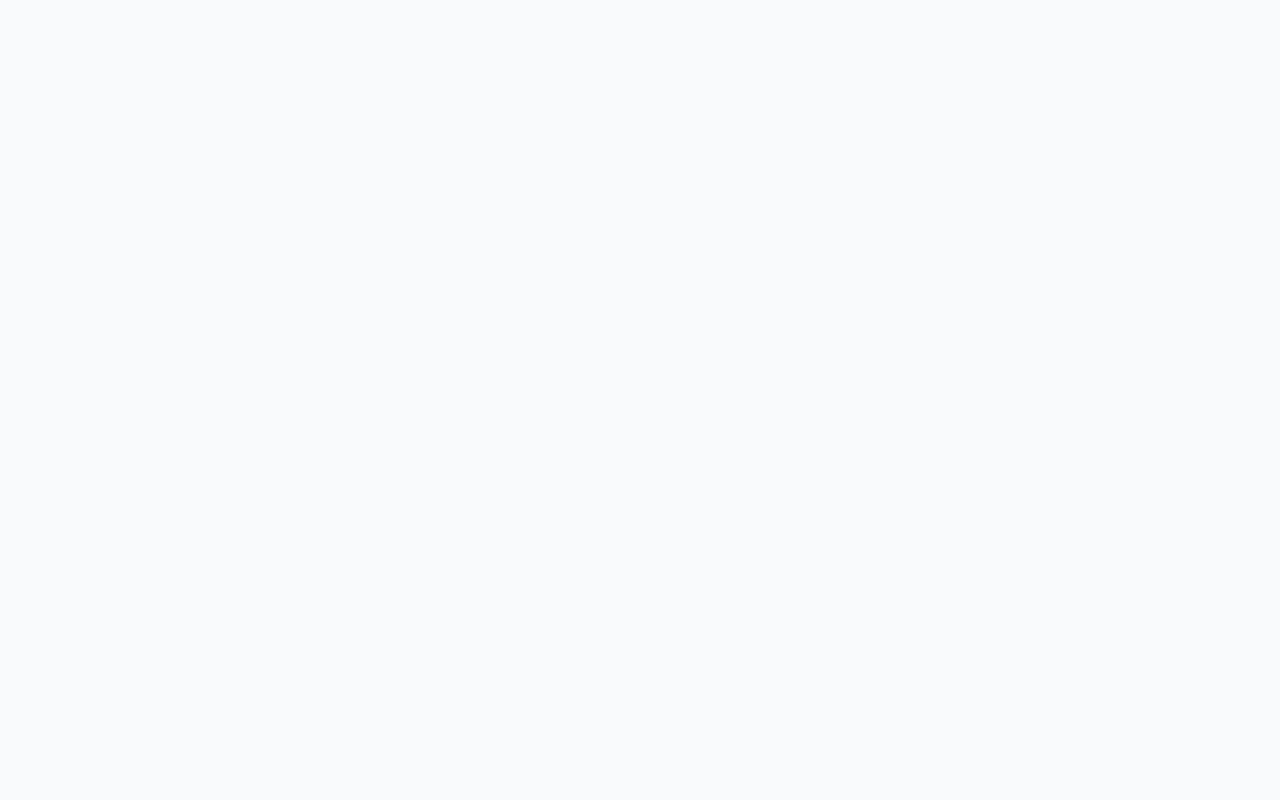
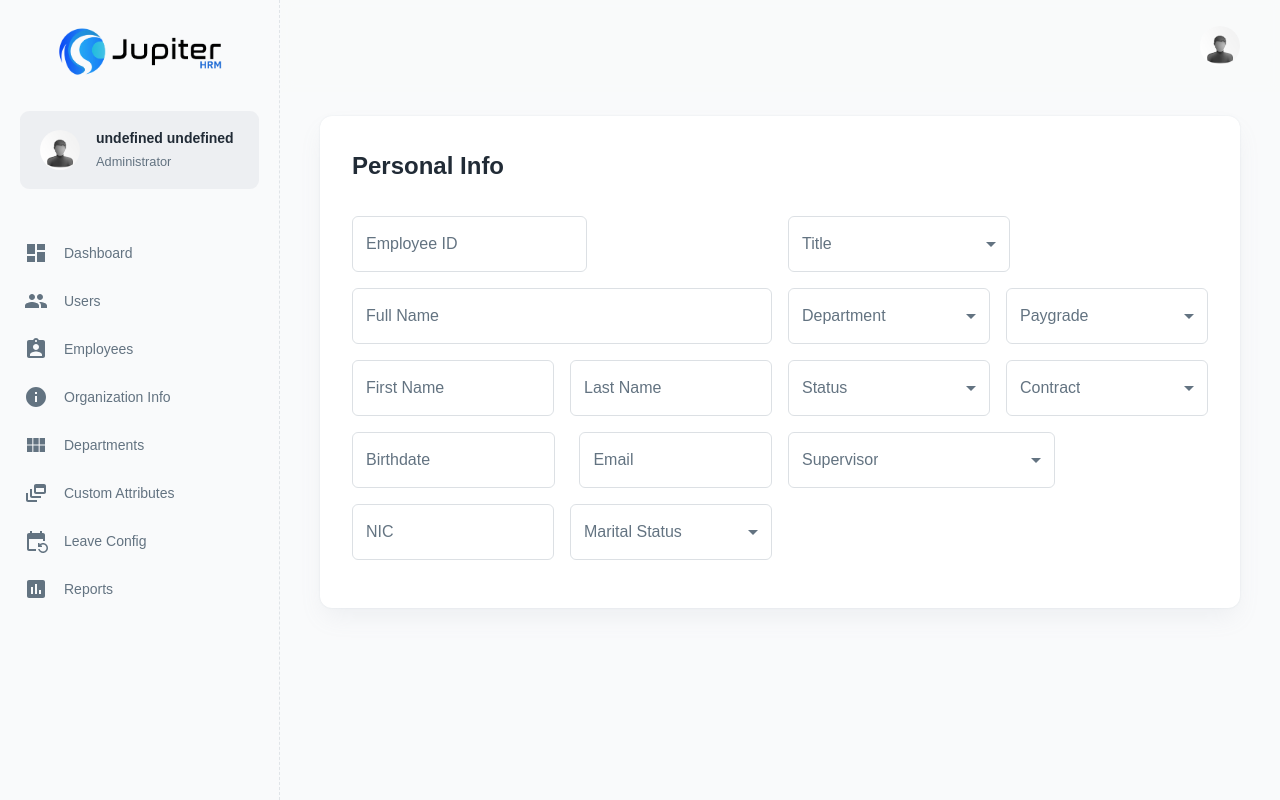
Before and after one commit to dan-niles/jupiter-frontend, a React (Create React App) app: page /dashboard/personal-info in a window 1280 px wide. Before the commit this address had no page. Built offline with nearby package versions, Linux system fonts and the light colour scheme; sample sign-in values are in the browser's storage; some icons are missing.

Commit message:
Create personal info page

```diff
--- a/src/pages/ChangePassword.js
+++ b/src/pages/ChangePassword.js
@@ -31,7 +31,7 @@ export default function ChangePassword() {
 			</Helmet>
 
 			<Container>
-				<Stack
+				{/* <Stack
 					direction="row"
 					alignItems="center"
 					justifyContent="space-between"
@@ -50,7 +50,7 @@ export default function ChangePassword() {
 					>
 						Go Back
 					</Button>
-				</Stack>
+				</Stack> */}
 
 				<Card>
 					<Box
@@ -67,9 +67,9 @@ export default function ChangePassword() {
 							justifyContent="space-between"
 							mb={3}
 						>
-							{/* <Typography variant="h4" gutterBottom>
+							<Typography variant="h4" gutterBottom>
 								Change Password
-							</Typography> */}
+							</Typography>
 						</Stack>
 						<form>
 							<Grid container spacing={2}>
--- /dev/null
+++ b/src/pages/PersonalInfo.js
@@ -0,0 +1,293 @@
+import { Helmet } from "react-helmet-async";
+import { useState } from "react";
+import { NavLink as RouterLink } from "react-router-dom";
+// @mui
+import {
+	Card,
+	Stack,
+	Paper,
+	Button,
+	Container,
+	Typography,
+	TextField,
+	MenuItem,
+	Grid,
+} from "@mui/material";
+// components
+import Iconify from "../components/iconify";
+import Scrollbar from "../components/scrollbar";
+import { Box } from "@mui/system";
+
+import { AdapterDateFns } from "@mui/x-date-pickers/AdapterDateFns";
+import { LocalizationProvider } from "@mui/x-date-pickers/LocalizationProvider";
+import { DatePicker } from "@mui/x-date-pickers/DatePicker";
+
+// ----------------------------------------------------------------------
+
+export default function PersonalInfo() {
+	const [value, setValue] = useState(null);
+
+	return (
+		<>
+			<Helmet>
+				<title> Employee Info | Jupiter HRM </title>
+			</Helmet>
+
+			<Container>
+				{/* <Stack
+					direction="row"
+					alignItems="center"
+					justifyContent="space-between"
+					mb={5}
+				>
+					<Typography variant="h4" gutterBottom>
+						Employees
+					</Typography>
+
+					<Button
+						color="error"
+						variant="outlined"
+						startIcon={<Iconify icon="eva:arrow-ios-back-fill" />}
+						component={RouterLink}
+						to="/dashboard"
+					>
+						Go Back
+					</Button>
+				</Stack> */}
+
+				<Card>
+					<Box
+						sx={{
+							p: 2,
+							m: 2,
+						}}
+						noValidate
+						autoComplete="off"
+					>
+						<Stack
+							direction="row"
+							alignItems="center"
+							justifyContent="space-between"
+							mb={3}
+						>
+							<Typography variant="h4" gutterBottom>
+								Personal Info
+							</Typography>
+						</Stack>
+
+						<Grid container spacing={2}>
+							<Grid item xs={6}>
+								<Stack direction="row" spacing={2} sx={{ mb: 2 }}>
+									<TextField
+										id="emp_id"
+										label="Employee ID"
+										InputProps={{
+											readOnly: true,
+										}}
+										// value={name}
+										// onChange={handleChange}
+									/>
+								</Stack>
+								<Stack direction="row" spacing={2} sx={{ mb: 2 }}>
+									<TextField
+										id="full_name"
+										label="Full Name"
+										sx={{ width: "50ch" }}
+										InputProps={{
+											readOnly: true,
+										}}
+										// value={name}
+										// onChange={handleChange}
+									/>
+								</Stack>
+								<Stack direction="row" spacing={2} sx={{ mb: 2 }}>
+									<TextField
+										id="first_name"
+										label="First Name"
+										sx={{ width: "24ch" }}
+										InputProps={{
+											readOnly: true,
+										}}
+										// value={name}
+										// onChange={handleChange}
+									/>
+									<TextField
+										id="last_name"
+										label="Last Name"
+										sx={{ width: "24ch" }}
+										InputProps={{
+											readOnly: true,
+										}}
+										// value={name}
+										// onChange={handleChange}
+									/>
+								</Stack>
+								<Stack direction="row" spacing={3} sx={{ mb: 2 }}>
+									<LocalizationProvider dateAdapter={AdapterDateFns}>
+										<DatePicker
+											label="Birthdate"
+											value={value}
+											onChange={(newValue) => {
+												setValue(newValue);
+											}}
+											renderInput={(params) => <TextField {...params} />}
+											InputProps={{
+												readOnly: true,
+											}}
+										/>
+									</LocalizationProvider>
+									<TextField
+										id="email"
+										label="Email"
+										sx={{ width: "25ch" }}
+										InputProps={{
+											readOnly: true,
+										}}
+										// value={name}
+										// onChange={handleChange}
+									/>
+								</Stack>
+								<Stack direction="row" spacing={2} sx={{ mb: 2 }}>
+									<TextField
+										id="nic"
+										label="NIC"
+										sx={{ width: "25ch" }}
+										InputProps={{
+											readOnly: true,
+										}}
+										// value={name}
+										// onChange={handleChange}
+									/>
+									<TextField
+										id="marital_status"
+										select
+										label="Marital Status"
+										sx={{ width: "25ch" }}
+										InputProps={{
+											readOnly: true,
+										}}
+										// value={currency}
+										// onChange={handleChange}
+									>
+										<MenuItem key="Single" value="Single">
+											Single
+										</MenuItem>
+										<MenuItem key="Married" value="Married">
+											Married
+										</MenuItem>
+									</TextField>
+								</Stack>
+							</Grid>
+							<Grid item xs={6}>
+								<Stack direction="row" spacing={2} sx={{ mb: 2 }}>
+									<TextField
+										id="title"
+										select
+										label="Title"
+										sx={{ width: "25ch" }}
+										InputProps={{
+											readOnly: true,
+										}}
+										// value={currency}
+										// onChange={handleChange}
+									>
+										<MenuItem key="Software Engineer" value="Software Engineer">
+											Software Engineer
+										</MenuItem>
+									</TextField>
+								</Stack>
+								<Stack direction="row" spacing={2} sx={{ mb: 2 }}>
+									<TextField
+										id="department"
+										select
+										label="Department"
+										sx={{ width: "25ch" }}
+										InputProps={{
+											readOnly: true,
+										}}
+										// value={currency}
+										// onChange={handleChange}
+									>
+										<MenuItem key="ICT" value="ICT">
+											ICT
+										</MenuItem>
+									</TextField>
+
+									<TextField
+										id="paygrade"
+										select
+										label="Paygrade"
+										sx={{ width: "25ch" }}
+										InputProps={{
+											readOnly: true,
+										}}
+										// value={currency}
+										// onChange={handleChange}
+									>
+										<MenuItem key="Level 1" value="Level 1">
+											Level 1
+										</MenuItem>
+										<MenuItem key="Level 2" value="Level 2">
+											Level 2
+										</MenuItem>
+									</TextField>
+								</Stack>
+								<Stack direction="row" spacing={2} sx={{ mb: 2 }}>
+									<TextField
+										id="status"
+										select
+										label="Status"
+										sx={{ width: "25ch" }}
+										InputProps={{
+											readOnly: true,
+										}}
+										// value={currency}
+										// onChange={handleChange}
+									>
+										<MenuItem key="Fulltime" value="Fulltime">
+											Full-time
+										</MenuItem>
+									</TextField>
+
+									<TextField
+										id="contract"
+										select
+										label="Contract"
+										sx={{ width: "25ch" }}
+										InputProps={{
+											readOnly: true,
+										}}
+										// value={currency}
+										// onChange={handleChange}
+									>
+										<MenuItem key="Fulltime" value="Fulltime">
+											Full-time
+										</MenuItem>
+									</TextField>
+								</Stack>
+								<Stack direction="row" spacing={2} sx={{ mb: 2 }}>
+									<TextField
+										id="supervisor_id"
+										select
+										label="Supervisor"
+										sx={{ width: "30ch" }}
+										InputProps={{
+											readOnly: true,
+										}}
+										// value={currency}
+										// onChange={handleChange}
+									>
+										<MenuItem key="John Doe" value="John Doe">
+											John Doe
+										</MenuItem>
+									</TextField>
+								</Stack>
+							</Grid>
+						</Grid>
+					</Box>
+					<Scrollbar></Scrollbar>
+				</Card>
+			</Container>
+		</>
+	);
+}
--- a/src/routes.js
+++ b/src/routes.js
@@ -20,6 +20,7 @@ import PrivateRoutes from "./utils/PrivateRoutes";
 import DepartmentPage from "./pages/DepartmentPage";
 import OrganizationInfoPage from "./pages/OrganizationInfoPage";
 import ChangePassword from "./pages/ChangePassword";
+import PersonalInfo from "./pages/PersonalInfo";
 
 export default function Router() {
 	const routes = useRoutes([
@@ -48,6 +49,7 @@ export default function Router() {
 						{ path: "department", element: <DepartmentPage /> },
 						{ path: "organization", element: <OrganizationInfoPage /> },
 						{ path: "change-password", element: <ChangePassword /> },
+						{ path: "personal-info", element: <PersonalInfo /> },
 					],
 				},
 			],
```
